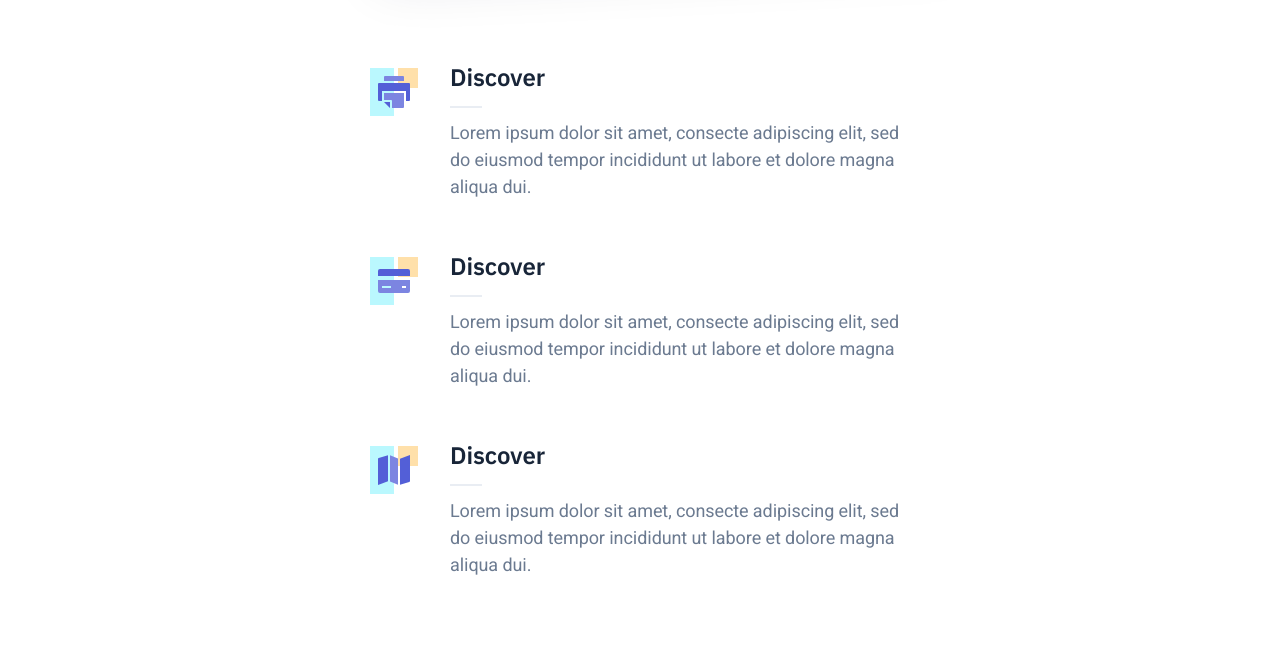
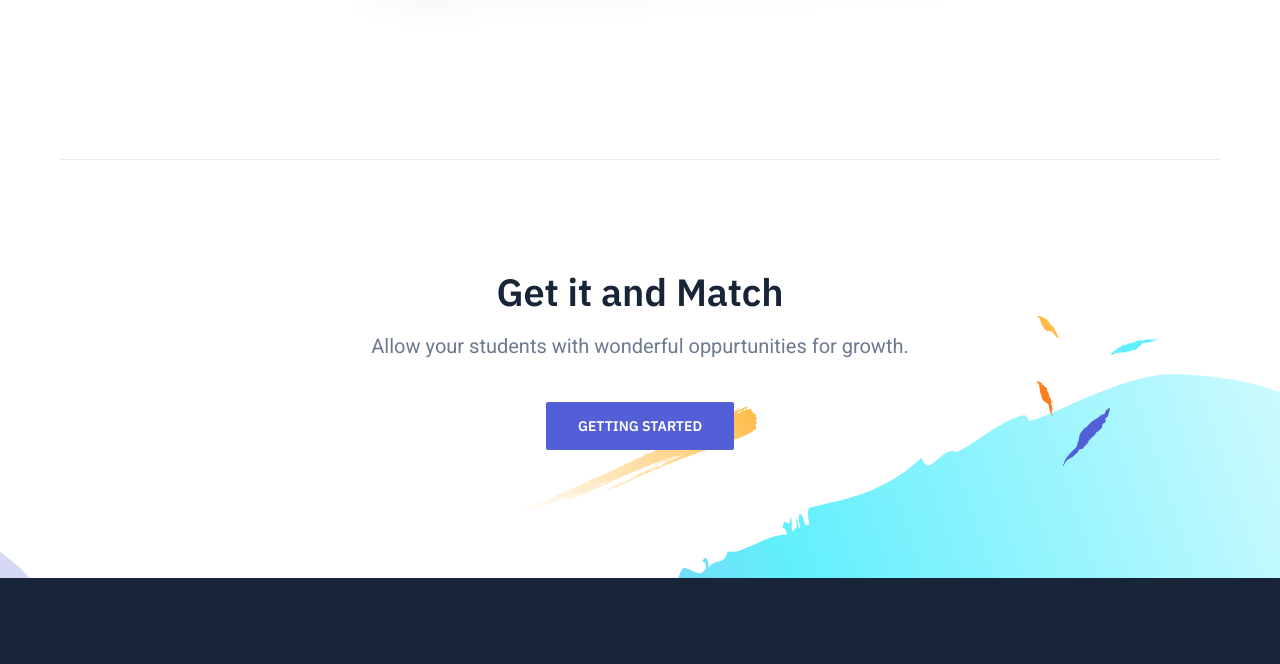
Before and after one commit to IndianAnimator/Fbla-C-P-, a website: page index.html in a window 1280 px wide. Shown: the part 1567-2231 px from the top of the page. Drawn offline with nearby package versions, Linux system fonts and the light colour scheme.

Commit message:
chage standalone

```diff
--- a/index.html
+++ b/index.html
@@ -79,11 +79,6 @@
                       class="switch"
                       checked="checked"
                     />
-                    <label for="lights-toggle" class="text-xs"
-                      ><span
-                        >Turn me <span class="label-text">dark</span></span
-                      ></label
-                    >
                   </div>
                 </div>
               </div>
@@ -179,78 +174,6 @@
                 </div>
               </div>
               <div class="features-wrap">
-                <div class="feature is-revealing">
-                  <div class="feature-inner">
-                    <div class="feature-icon">
-                      <img
-                        class="asset-light"
-                        src="dist/images/feature-01-light.svg"
-                        alt="Feature 01"
-                      />
-                      <img
-                        class="asset-dark"
-                        src="dist/images/feature-01-dark.svg"
-                        alt="Feature 01"
-                      />
-                    </div>
-                    <div class="feature-content">
-                      <h3 class="feature-title mt-0">Discover</h3>
-                      <p class="text-sm mb-0">
-                        Lorem ipsum dolor sit amet, consecte adipiscing elit,
-                        sed do eiusmod tempor incididunt ut labore et dolore
-                        magna aliqua dui.
-                      </p>
-                    </div>
-                  </div>
-                </div>
-                <div class="feature is-revealing">
-                  <div class="feature-inner">
-                    <div class="feature-icon">
-                      <img
-                        class="asset-light"
-                        src="dist/images/feature-02-light.svg"
-                        alt="Feature 02"
-                      />
-                      <img
-                        class="asset-dark"
-                        src="dist/images/feature-02-dark.svg"
-                        alt="Feature 02"
-                      />
-                    </div>
-                    <div class="feature-content">
-                      <h3 class="feature-title mt-0">Discover</h3>
-                      <p class="text-sm mb-0">
-                        Lorem ipsum dolor sit amet, consecte adipiscing elit,
-                        sed do eiusmod tempor incididunt ut labore et dolore
-                        magna aliqua dui.
-                      </p>
-                    </div>
-                  </div>
-                </div>
-                <div class="feature is-revealing">
-                  <div class="feature-inner">
-                    <div class="feature-icon">
-                      <img
-                        class="asset-light"
-                        src="dist/images/feature-03-light.svg"
-                        alt="Feature 03"
-                      />
-                      <img
-                        class="asset-dark"
-                        src="dist/images/feature-03-dark.svg"
-                        alt="Feature 03"
-                      />
-                    </div>
-                    <div class="feature-content">
-                      <h3 class="feature-title mt-0">Discover</h3>
-                      <p class="text-sm mb-0">
-                        Lorem ipsum dolor sit amet, consecte adipiscing elit,
-                        sed do eiusmod tempor incididunt ut labore et dolore
-                        magna aliqua dui.
-                      </p>
-                    </div>
-                  </div>
-                </div>
               </div>
             </div>
           </div>
@@ -260,10 +183,9 @@
           <div class="container-sm">
             <div class="cta-inner section-inner">
               <div class="cta-header text-center">
-                <h2 class="section-title mt-0">Get it and Switch</h2>
+                <h2 class="section-title mt-0">Get it and Match</h2>
                 <p class="section-paragraph">
-                  Lorem ipsum is common placeholder text used to demonstrate the
-                  graphic elements of a document or visual presentation.
+                  Allow your students with wonderful oppurtunities for growth.
                 </p>
                 <div class="cta-cta">
                   <a class="button button-primary" href="/partnerPage.html"
```
Also changed, not shown: 1 other file.
